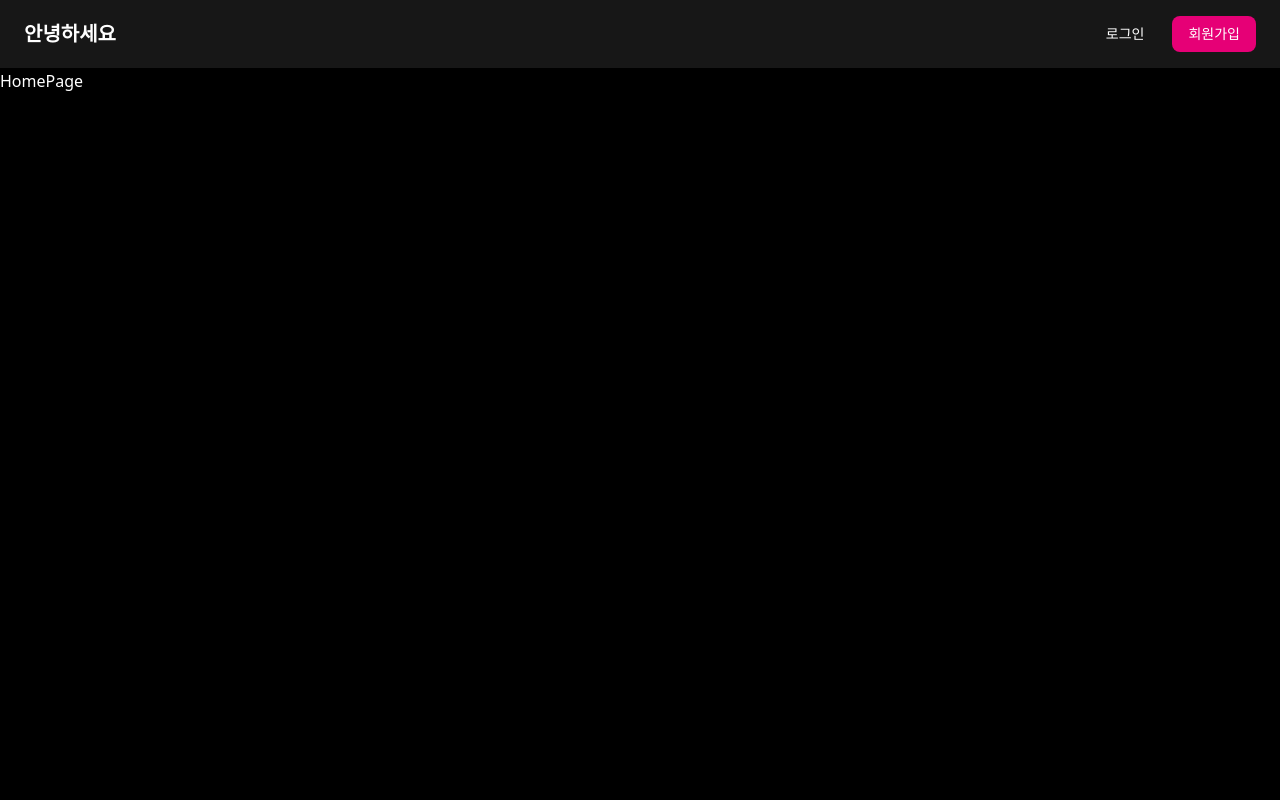
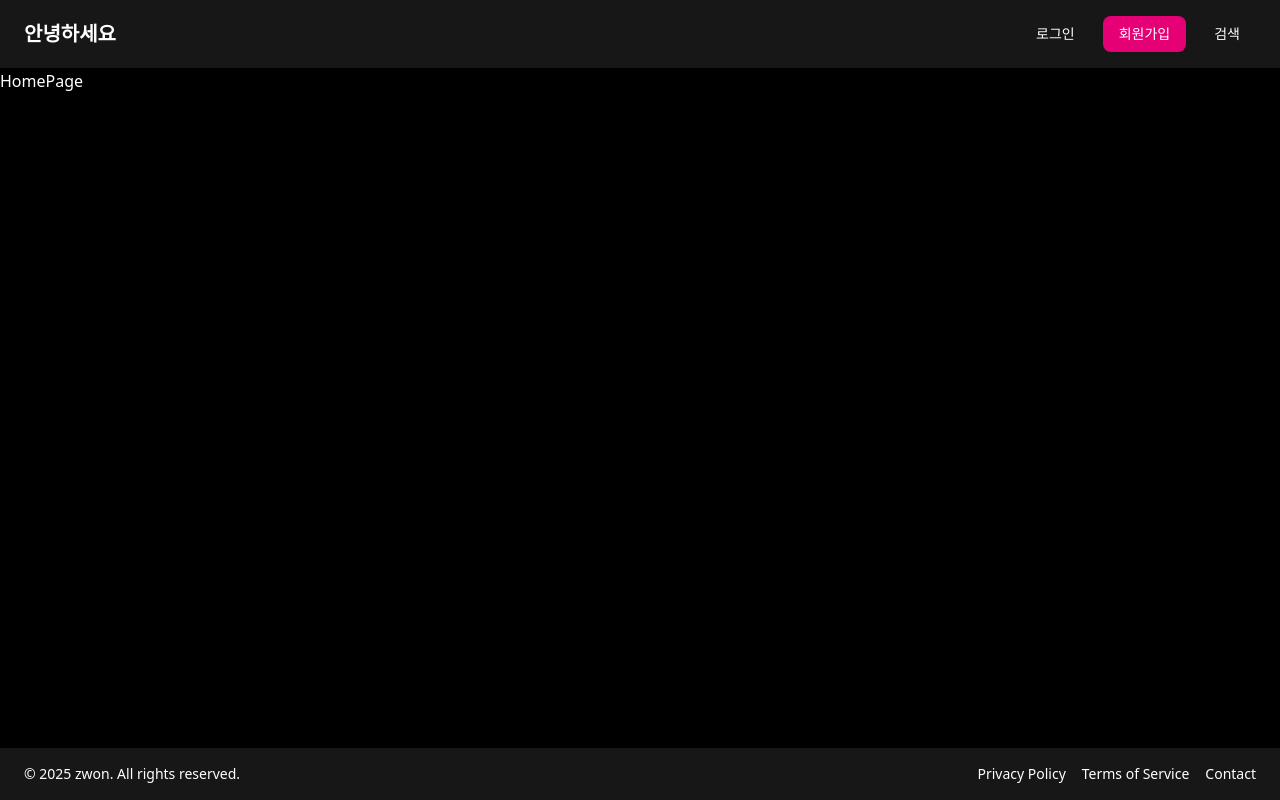
Before and after one commit to 9th-ddwumc/9th-web-c, a React (Vite) app: page / in a window 1280 px wide. Built offline with nearby package versions, Linux system fonts and the light colour scheme.

Commit message:
feat: 푸터 추가

```diff
--- /dev/null
+++ b/src/components/Footer.tsx
@@ -0,0 +1,25 @@
+import { Link } from "react-router-dom";
+
+const Footer = () => {
+  return (
+    <footer className="flex items-center justify-between px-6 py-4 bg-[#171717] text-white">
+      <p className="text-sm">
+        &copy; {new Date().getFullYear()} zwon. All rights reserved.
+      </p>
+
+      <div className="flex items-center gap-4 text-sm">
+        <Link to="#" className="hover:text-gray-300 transition-colors">
+          Privacy Policy
+        </Link>
+        <Link to="#" className="hover:text-gray-300 transition-colors">
+          Terms of Service
+        </Link>
+        <Link to="#" className="hover:text-gray-300 transition-colors">
+          Contact
+        </Link>
+      </div>
+    </footer>
+  );
+};
+
+export default Footer;
--- a/src/components/Navbar.tsx
+++ b/src/components/Navbar.tsx
@@ -1,15 +1,21 @@
 import { Link, useNavigate } from 'react-router-dom';
+import { useAuth } from '../context/AuthContext';
 
 export const Navbar = () => {
+  const { accessToken } = useAuth();
   const navigate = useNavigate();
 
   return (
-    <div className='flex items-center justify-between px-6 py-4 border-b bg-[#171717]'>
+    <nav className='flex items-center justify-between px-6 py-4 border-b bg-[#171717]'>
+      {/* 왼쪽: 홈 */}
       <Link to='/' className='flex items-center text-white text-xl font-bold'>
         안녕하세요
       </Link>
 
+      {/* 오른쪽: 버튼 그룹 */}
       <div className='flex items-center gap-3'>
+        {!accessToken ? (
+          <>
             <button
               type='button'
               className='px-4 py-2 text-sm text-white font-medium hover:text-gray-300 transition-colors'
@@ -24,7 +30,24 @@ export const Navbar = () => {
             >
               회원가입
             </button>
+          </>
+        ) : (
+          <Link
+            to='/mypage'
+            className='px-4 py-2 text-sm text-white font-medium hover:text-gray-300 transition-colors'
+          >
+            마이페이지
+          </Link>
+        )}
+
+        {/* 검색은 항상 표시 */}
+        <Link
+          to='/search'
+          className='px-4 py-2 text-sm text-white font-medium hover:text-gray-300 transition-colors'
+        >
+          검색
+        </Link>
       </div>
-    </div>
+    </nav>
   );
-}
+};
--- a/src/layouts/HomeLayout.tsx
+++ b/src/layouts/HomeLayout.tsx
@@ -1,5 +1,6 @@
 import { Outlet } from "react-router-dom";
 import { Navbar } from '../components/Navbar';
+import Footer from "../components/Footer";
 
 const HomeLayout = () => {
   return (
@@ -8,6 +9,7 @@ const HomeLayout = () => {
       <main className='flex-1 bg-black'>
         <Outlet />
       </main>
+      <Footer />
     </div>
   )
 }
```
Lines whose indentation alone changed are shown as unchanged.
